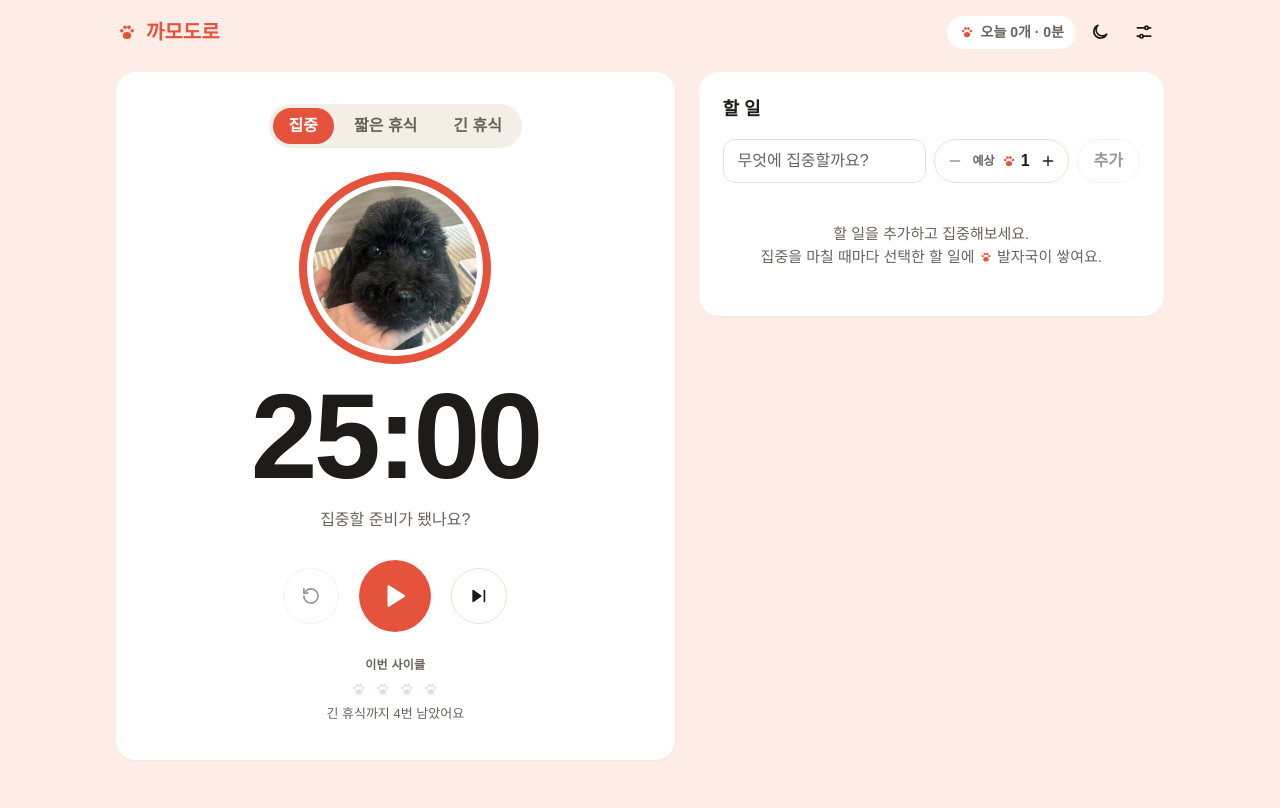
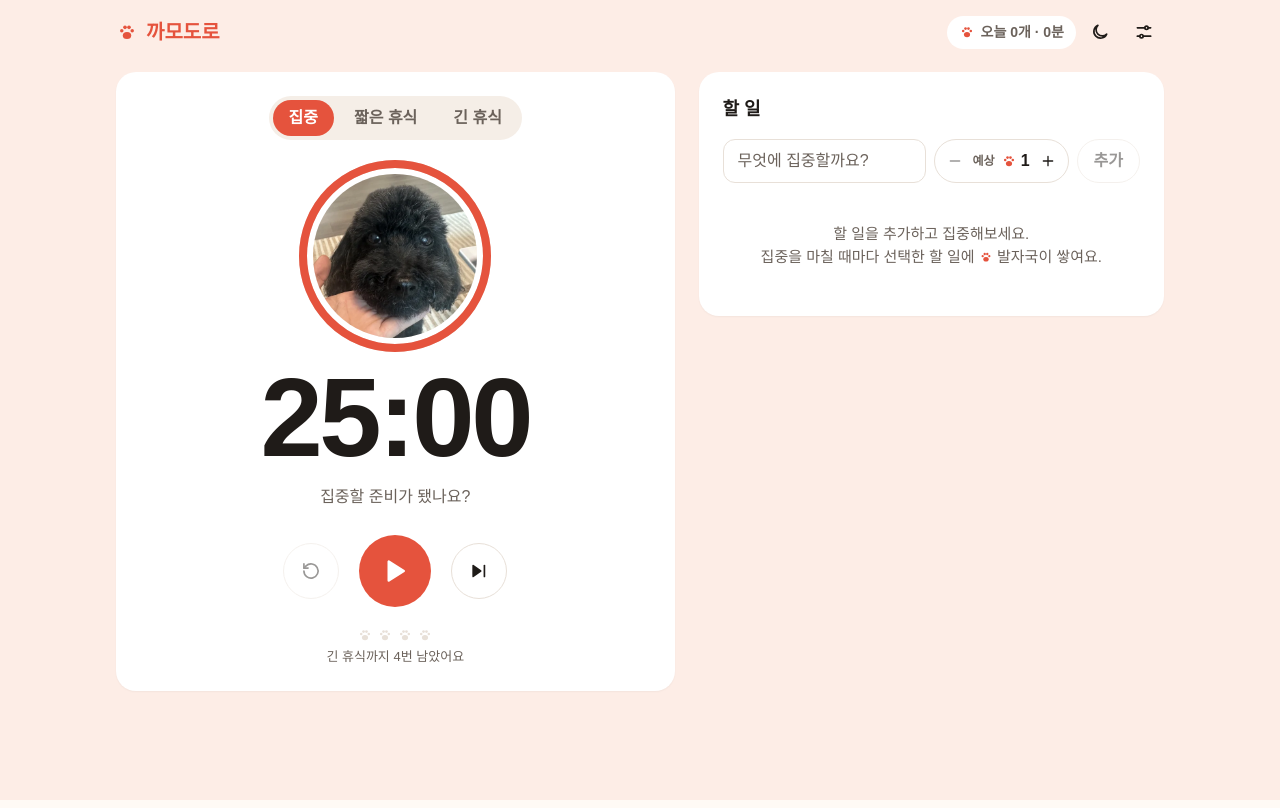
Before and after one commit to WonTaeJang/pomodoro-routine, a Next.js app: page / in a window 1280 px wide. Built offline with nearby package versions, Linux system fonts and the light colour scheme; a web font is replaced by a local one.

Commit message:
[feat] : Fit the timer screen in one view
Show the current task as a chip in place of the status line,
move today's cycle medal to a header button, drop the cycle label,
and size the photo, time and spacing by the screen height.

```diff
--- /dev/null
+++ b/src/features/certificate/components/TodayCertificateButton.module.scss
@@ -0,0 +1,24 @@
+@use "../../../styles/mixins";
+
+.button {
+  padding: 0;
+  border: none;
+  border-radius: var(--radius-full);
+  background: none;
+  cursor: pointer;
+  transition: transform var(--duration-fast);
+
+  @include mixins.focus-ring;
+
+  &:hover {
+    transform: scale(1.06);
+  }
+
+  @include mixins.reduced-motion {
+    transition: none;
+
+    &:hover {
+      transform: none;
+    }
+  }
+}
--- /dev/null
+++ b/src/features/certificate/components/TodayCertificateButton.tsx
@@ -0,0 +1,34 @@
+"use client";
+
+import { MedalIcon } from "@/components/icons";
+import { Badge } from "@/components/ui";
+import { getTodayFocus, useHistoryStore } from "@/features/history/store";
+import { useNow } from "@/lib/useNow";
+import { CertificateLauncher } from "./CertificateLauncher";
+import styles from "./TodayCertificateButton.module.scss";
+
+/** 헤더의 메달: 오늘 완료한 사이클 수. 누르면 최근 사이클의 수료증 팝업. 사이클이 없으면 숨김 */
+export function TodayCertificateButton() {
+  const sessions = useHistoryStore((s) => s.sessions);
+  const now = useNow();
+  const cycles = now === null ? 0 : getTodayFocus(sessions, now).cycles;
+  if (cycles === 0) return null;
+
+  return (
+    <CertificateLauncher>
+      {(open) => (
+        <button
+          type="button"
+          className={styles.button}
+          title="수료증 만들기"
+          aria-label={`오늘 ${cycles}사이클 완료, 수료증 만들기`}
+          onClick={open}
+        >
+          <Badge variant="medal" size="lg" icon={<MedalIcon size={16} />}>
+            {cycles}
+          </Badge>
+        </button>
+      )}
+    </CertificateLauncher>
+  );
+}
--- a/src/features/certificate/index.ts
+++ b/src/features/certificate/index.ts
@@ -1,2 +1,3 @@
 // 수료증 기능에서 밖으로 쓰는 것
 export { CertificateLauncher } from "./components/CertificateLauncher";
+export { TodayCertificateButton } from "./components/TodayCertificateButton";
--- a/src/features/history/components/TodaySummary.tsx
+++ b/src/features/history/components/TodaySummary.tsx
@@ -1,6 +1,6 @@
 "use client";
 
-import { MedalIcon, PawIcon } from "@/components/icons";
+import { PawIcon } from "@/components/icons";
 import { Badge } from "@/components/ui";
 import { getTodayFocus, useHistoryStore } from "@/features/history/store";
 import { useNow } from "@/lib/useNow";
@@ -12,19 +12,11 @@ export function TodaySummary() {
   const now = useNow();
   if (now === null) return null;
 
-  const { count, minutes, cycles } = getTodayFocus(sessions, now);
+  const { count, minutes } = getTodayFocus(sessions, now);
   return (
     <p className={styles.summary}>
       <Badge variant="soft" size="lg" icon={<PawIcon size={16} />}>
-        <span>
-          오늘 {count}개 · {minutes}분
-        </span>
-        {cycles > 0 ? (
-          <>
-            <MedalIcon size={16} className={styles.medal} />
-            <span>{cycles}사이클</span>
-          </>
-        ) : null}
+        오늘 {count}개 · {minutes}분
       </Badge>
     </p>
   );
--- a/src/features/timer/components/CycleProgress.module.scss
+++ b/src/features/timer/components/CycleProgress.module.scss
@@ -1,54 +1,20 @@
-@use "../../../styles/mixins";
-
+// 발자국 한 줄, 안내 문구 한 줄
 .cycle {
   display: flex;
   flex-direction: column;
   align-items: center;
-  gap: var(--space-1-5);
-  margin-top: var(--space-6);
+  gap: var(--space-1);
+  margin-top: clamp(var(--space-3), 2.5dvh, var(--space-6));
   color: var(--color-text-muted);
   font-size: var(--font-size-xs);
 }
 
-.label {
-  font-size: var(--font-size-2xs);
-  font-weight: var(--font-weight-semibold);
-  letter-spacing: var(--letter-spacing-wide);
-}
-
 .paws {
   display: flex;
-  flex-wrap: wrap;
-  justify-content: center;
-  gap: var(--space-1-5);
+  gap: var(--space-1);
   color: var(--color-border);
 }
 
 .pawDone {
   color: var(--color-accent);
 }
-
-// 메달 배지를 누르면 수료증 팝업
-.today {
-  margin-top: var(--space-1);
-  padding: 0;
-  border: none;
-  border-radius: var(--radius-full);
-  background: none;
-  cursor: pointer;
-  transition: transform var(--duration-fast);
-
-  @include mixins.focus-ring;
-
-  &:hover {
-    transform: scale(1.04);
-  }
-
-  @include mixins.reduced-motion {
-    transition: none;
-
-    &:hover {
-      transform: none;
-    }
-  }
-}
--- a/src/features/timer/components/CycleProgress.tsx
+++ b/src/features/timer/components/CycleProgress.tsx
@@ -1,8 +1,4 @@
-"use client";
-
-import { MedalIcon, PawIcon } from "@/components/icons";
-import { Badge } from "@/components/ui";
-import { CertificateLauncher } from "@/features/certificate";
+import { PawIcon } from "@/components/icons";
 import { cx } from "@/lib/cx";
 import { getCycleMessage } from "../labels";
 import type { TimerMode } from "../types";
@@ -14,23 +10,18 @@ type CycleProgressProps = {
   completedInCycle: number;
   /** 긴 휴식 주기 (사이클 길이) */
   interval: number;
-  /** 오늘 완료한 사이클 수 */
-  todayCycles: number;
 };
 
-/** 이번 사이클 진행(발자국)과 오늘 완료한 사이클 수 */
+/** 이번 사이클 진행: 발자국과 안내 문구 ("긴 휴식까지 N번 남았어요") */
 export function CycleProgress({
   mode,
   completedInCycle,
   interval,
-  todayCycles,
 }: CycleProgressProps) {
   const done = Math.min(completedInCycle, interval);
-  const message = getCycleMessage(mode, completedInCycle, interval);
 
   return (
     <div className={styles.cycle}>
-      <span className={styles.label}>이번 사이클</span>
       <div
         className={styles.paws}
         role="img"
@@ -39,29 +30,12 @@ export function CycleProgress({
         {Array.from({ length: interval }, (_, i) => (
           <PawIcon
             key={i}
-            size={18}
+            size={16}
             className={cx(i < done && styles.pawDone)}
           />
         ))}
       </div>
-      <span>{message}</span>
-      {todayCycles > 0 ? (
-        <CertificateLauncher>
-          {(open) => (
-            <button
-              type="button"
-              className={styles.today}
-              title="수료증 만들기"
-              aria-label={`오늘 ${todayCycles}사이클 완료, 수료증 만들기`}
-              onClick={open}
-            >
-              <Badge variant="medal" icon={<MedalIcon size={16} />}>
-                오늘 {todayCycles}사이클 완료
-              </Badge>
-            </button>
-          )}
-        </CertificateLauncher>
-      ) : null}
+      <span>{getCycleMessage(mode, completedInCycle, interval)}</span>
     </div>
   );
 }
--- a/src/features/timer/components/TimerControls.module.scss
+++ b/src/features/timer/components/TimerControls.module.scss
@@ -2,5 +2,5 @@
   display: flex;
   align-items: center;
   gap: var(--space-5);
-  margin-top: var(--space-7);
+  margin-top: clamp(var(--space-3), 3dvh, var(--space-7));
 }
--- a/src/features/timer/components/TimerPanel.module.scss
+++ b/src/features/timer/components/TimerPanel.module.scss
@@ -1,23 +1,29 @@
 @use "../../../styles/breakpoints" as bp;
+@use "../../../styles/mixins";
 
+// 세로 공간: 화면 높이(dvh)에 맞춰 사진, 시간 글자, 여백을 줄여서 한 화면에 들어가게
 .panel {
   display: flex;
   flex-direction: column;
   align-items: center;
-  padding: var(--space-6) var(--space-4) var(--space-7);
+  padding: clamp(var(--space-4), 3dvh, var(--space-8)) var(--space-4)
+    clamp(var(--space-4), 3dvh, var(--space-8));
 
   @include bp.up(md) {
-    padding: var(--space-8) var(--space-6) var(--space-9);
+    padding-inline: var(--space-6);
   }
 }
 
 .kkami {
-  margin-top: var(--space-6);
+  // 사진과 진행 띠 지름
+  --ring-display-size: clamp(132px, 26dvh, 192px);
+
+  margin-top: clamp(var(--space-3), 2.5dvh, var(--space-6));
 }
 
 .time {
-  margin-top: var(--space-3);
-  font-size: var(--font-size-display);
+  margin-top: clamp(var(--space-1), 1.2dvh, var(--space-3));
+  font-size: clamp(3.5rem, min(20vw, 14dvh), 7.5rem);
   font-variant-numeric: tabular-nums;
   font-weight: var(--font-weight-bold);
   letter-spacing: var(--letter-spacing-tight);
@@ -28,21 +34,42 @@
   color: var(--color-border);
 }
 
+// 상태 문구 또는 지금 할 일. 둘 중 하나만, 같은 높이로 보여서 바뀌어도 화면이 들썩이지 않음
 .status {
-  margin-top: var(--space-3);
+  display: flex;
+  max-width: 100%;
+  min-height: 28px;
+  align-items: center;
+  margin-top: clamp(var(--space-1), 1.2dvh, var(--space-3));
   color: var(--color-text-muted);
   font-weight: var(--font-weight-medium);
 }
 
-.currentTask {
+// 지금 할 일: 한 줄 칩, 길면 … 으로 줄임
+.task {
+  display: inline-flex;
   max-width: 100%;
-  margin-top: var(--space-1);
-  color: var(--color-text-muted);
+  align-items: center;
+  gap: var(--space-1-5);
+  padding: var(--space-1) var(--space-3);
+  border-radius: var(--radius-full);
+  background: var(--color-accent-subtle);
+  color: var(--color-text);
   font-size: var(--font-size-sm);
-  text-align: center;
+  font-weight: var(--font-weight-semibold);
 
-  strong {
-    margin-left: var(--space-1);
-    color: var(--color-text);
+  svg {
+    flex-shrink: 0;
+    color: var(--color-accent);
   }
 }
+
+.taskTitle {
+  overflow: hidden;
+  text-overflow: ellipsis;
+  white-space: nowrap;
+}
+
+.srOnly {
+  @include mixins.visually-hidden;
+}
--- a/src/features/timer/components/TimerPanel.tsx
+++ b/src/features/timer/components/TimerPanel.tsx
@@ -1,7 +1,7 @@
 "use client";
 
+import { PawIcon } from "@/components/icons";
 import { Card } from "@/components/ui";
-import { getTodayFocus, useHistoryStore } from "@/features/history/store";
 import { useTasksStore } from "@/features/tasks/store";
 import { cx } from "@/lib/cx";
 import { useNow } from "@/lib/useNow";
@@ -27,7 +27,6 @@ export function TimerPanel({ ready }: TimerPanelProps) {
   const interval = useTimerStore((s) => s.settings.longBreakInterval);
   const ringEffects = useTimerStore((s) => s.settings.ringEffects);
   const lastCompleted = useTimerStore((s) => s.lastCompleted);
-  const sessions = useHistoryStore((s) => s.sessions);
   const activeTask = useTasksStore((s) =>
     s.tasks.find((t) => t.id === s.activeTaskId),
   );
@@ -36,8 +35,9 @@ export function TimerPanel({ ready }: TimerPanelProps) {
   const remainingMs =
     now === null ? timer.remainingMs : getRemainingMs(timer, now);
   const timeText = ready ? formatRemaining(remainingMs) : "--:--";
-  const todayCycles =
-    ready && now !== null ? getTodayFocus(sessions, now).cycles : 0;
+  // 집중 중 고른 할 일이 있으면 상태 문구 대신 할 일을 보여줌 (멈췄을 때는 멈춘 상태가 더 중요)
+  const showTask =
+    ready && activeTask && timer.mode === "focus" && timer.status !== "paused";
 
   useCompleteWhenDue(timer, now);
   useTimerTitle(ready, timer, timeText);
@@ -73,14 +73,19 @@ export function TimerPanel({ ready }: TimerPanelProps) {
       >
         {timeText}
       </p>
-      <p className={styles.status}>
-        {getStatusMessage(timer.mode, timer.status)}
-      </p>
-      {ready && activeTask && timer.mode === "focus" ? (
-        <p className={styles.currentTask}>
-          지금 할 일 <strong>{activeTask.title}</strong>
+      {showTask ? (
+        <p className={styles.status}>
+          <span className={styles.task} title={activeTask.title}>
+            <PawIcon size={14} />
+            <span className={styles.srOnly}>지금 할 일</span>
+            <span className={styles.taskTitle}>{activeTask.title}</span>
+          </span>
         </p>
-      ) : null}
+      ) : (
+        <p className={styles.status}>
+          {getStatusMessage(timer.mode, timer.status)}
+        </p>
+      )}
 
       <TimerControls
         mode={timer.mode}
@@ -92,7 +97,6 @@ export function TimerPanel({ ready }: TimerPanelProps) {
         mode={timer.mode}
         completedInCycle={timer.completedInCycle}
         interval={interval}
-        todayCycles={todayCycles}
       />
     </Card>
   );
--- a/src/features/timer/components/TimerScreen.tsx
+++ b/src/features/timer/components/TimerScreen.tsx
@@ -2,6 +2,7 @@
 
 import { AppHeader } from "@/components/layout/AppHeader";
 import { useAlerts } from "@/features/alerts";
+import { TodayCertificateButton } from "@/features/certificate";
 import { TodaySummary } from "@/features/history/components/TodaySummary";
 import { SettingsButton } from "@/features/settings/components/SettingsButton";
 import { TaskPanel } from "@/features/tasks/components/TaskPanel";
@@ -29,6 +30,7 @@ export function TimerScreen() {
       <AppHeader>
         <TestModeBadge ready={ready} />
         {ready ? <TodaySummary /> : null}
+        {ready ? <TodayCertificateButton /> : null}
         <ThemeToggle />
         <SettingsButton ready={ready} />
       </AppHeader>
```
Also changed, not shown: src/features/history/components/TodaySummary.module.scss (+1 -6 lines).
